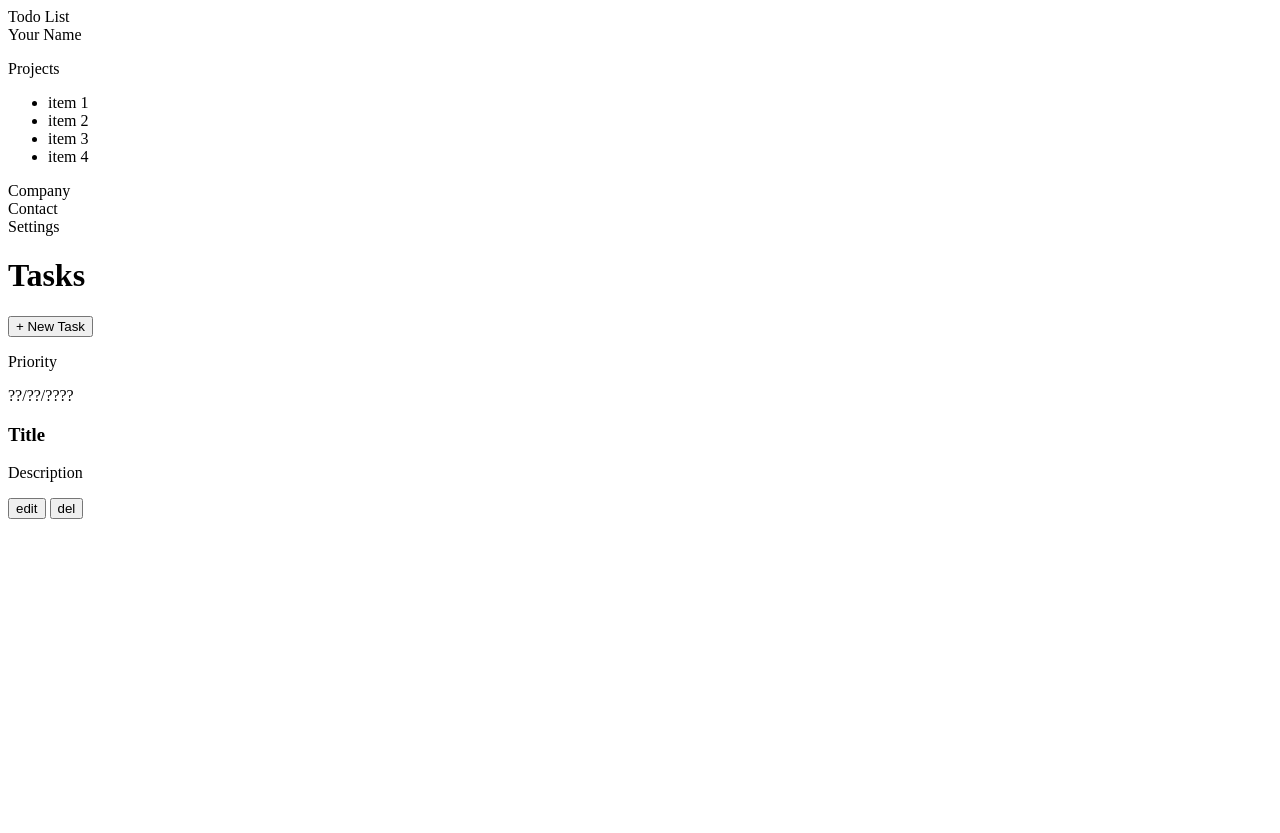
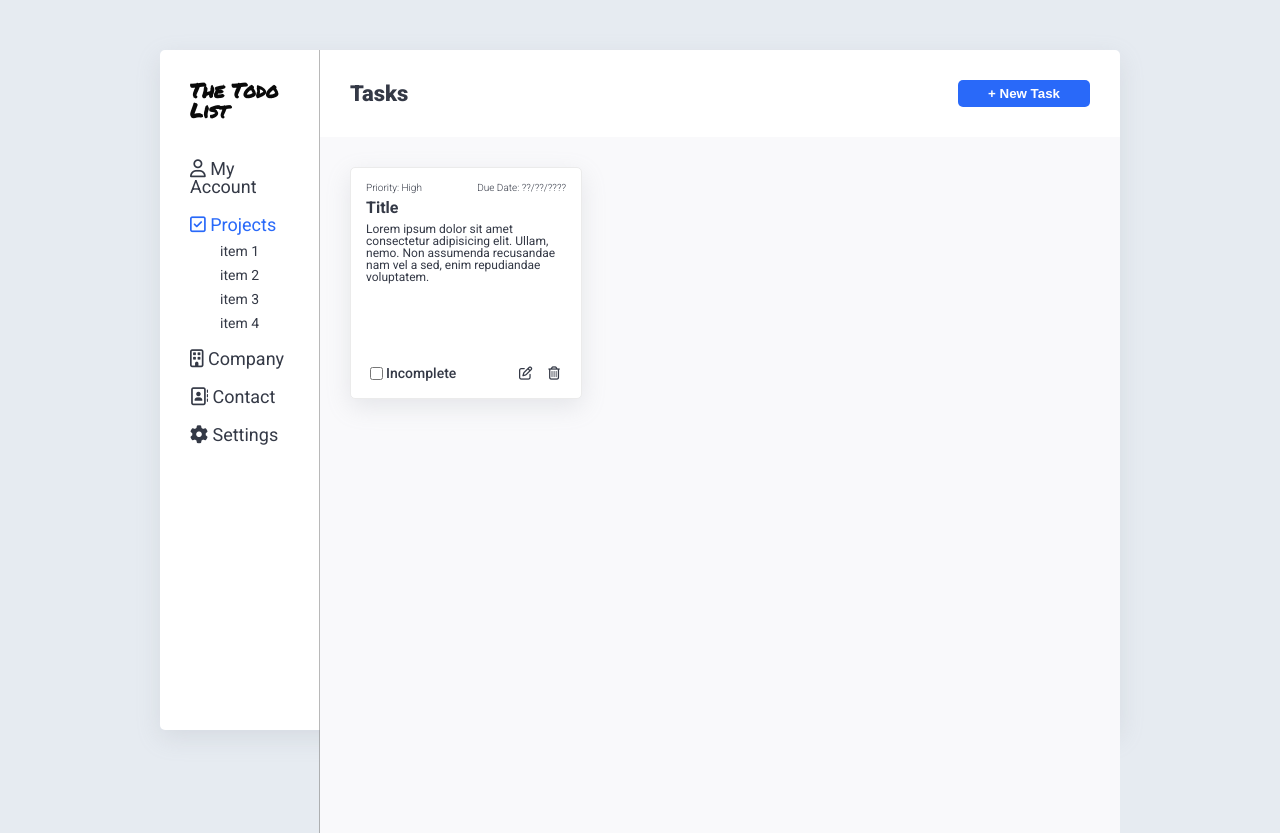
Before and after one commit to jvictormorais/todo-list, a plain HTML site: page index.html in a window 1280 px wide. Before the commit the page ends 800 px from the top, so only its background shows below. Drawn offline with Linux system fonts and the light colour scheme.

Commit message:
Add style and modify html

```diff
--- a/index.html
+++ b/index.html
@@ -5,13 +5,36 @@
     <meta http-equiv="X-UA-Compatible" content="IE=edge" />
     <meta name="viewport" content="width=device-width, initial-scale=1.0" />
     <title>Todo list</title>
+    <script
+      src="https://kit.fontawesome.com/29d0650de4.js"
+      crossorigin="anonymous"
+    ></script>
+    <link rel="preconnect" href="https://fonts.googleapis.com" />
+    <link rel="preconnect" href="https://fonts.gstatic.com" crossorigin />
+    <link rel="preconnect" href="https://fonts.googleapis.com" />
+    <link rel="preconnect" href="https://fonts.gstatic.com" crossorigin />
+    <link
+      href="https://fonts.googleapis.com/css2?family=Permanent+Marker&family=Roboto:wght@300;400;500;700;900&display=swap"
+      rel="stylesheet"
+    />
+    <link rel="stylesheet" href="reset.css" />
+    <link rel="stylesheet" href="styles.css" />
+    <script src="app.js" defer></script>
   </head>
   <body>
+    <div class="container">
+      <!-- SIDE BAR -->
+
       <div class="side-bar">
-      <div class="logo">Todo List</div>
-      <div class="account">Your Name</div>
+        <div class="logo">The Todo List</div>
+        <div class="account">
+          <i class="fa-regular fa-user" style="color: #343946"></i> My Account
+        </div>
         <div class="tasks-list">
-        <p>Projects</p>
+          <p>
+            <i class="fa-regular fa-square-check" style="color: #2969f9"></i>
+            Projects
+          </p>
           <ul>
             <li>item 1</li>
             <li>item 2</li>
@@ -19,23 +42,101 @@
             <li>item 4</li>
           </ul>
         </div>
-      <div class="company">Company</div>
-      <div class="contact">Contact</div>
-      <div class="settings">Settings</div>
+        <div class="company">
+          <i class="fa-regular fa-building" style="color: #343946"></i> Company
+        </div>
+        <div class="contact">
+          <i class="fa-regular fa-address-book" style="color: #343946"></i>
+          Contact
+        </div>
+        <div class="settings">
+          <i class="fa-solid fa-gear" style="color: #343946"></i> Settings
+        </div>
       </div>
       <div class="tasks-area">
+        <!-- HEADER -->
+
         <div class="header">
           <h1>Tasks</h1>
-        <button>+ New Task</button>
+          <button class="new-task-btn">+ New Task</button>
         </div>
+
+        <!-- DISPLAY AREA -->
+
         <div class="display-tasks">
-        <div class="task">
-          <p>Priority</p>
-          <p>??/??/????</p>
-          <h3>Title</h3>
-          <p>Description</p>
-          <button class="edit-btn">edit</button>
-          <button class="del-btn">del</button>
+          <div class="task-card">
+            <div class="top">
+              <p id="priority">Priority: High</p>
+              <p id="date">Due Date: ??/??/????</p>
+            </div>
+            <h3 id="title">Title</h3>
+            <p id="description">
+              Lorem ipsum dolor sit amet consectetur adipisicing elit. Ullam,
+              nemo. Non assumenda recusandae nam vel a sed, enim repudiandae
+              voluptatem.
+            </p>
+            <div class="bottom">
+              <div class="checkbox">
+                <input
+                  type="checkbox"
+                  id="status"
+                  name="status"
+                  value="status"
+                />
+                <label for="status"> Incomplete</label>
+              </div>
+              <div class="buttons">
+                <button class="edit-btn">
+                  <i
+                    class="fa-regular fa-pen-to-square"
+                    style="color: #343946"
+                  ></i>
+                </button>
+                <button class="del-btn">
+                  <i class="fa-regular fa-trash-can" style="color: #343946"></i>
+                </button>
+              </div>
+            </div>
+          </div>
+        </div>
+      </div>
+    </div>
+
+    <div class="modal-container">
+      <div class="modal">
+        <form>
+          <label for="inp-title">Title</label>
+          <input id="inp-title" type="text" required />
+          <label for="inp-description">Description</label>
+          <textarea
+            id="inp-description"
+            name="story"
+            rows="5"
+            cols="33"
+          ></textarea>
+          <label for="inp-date">Due date</label>
+          <input id="inp-date" type="date" required />
+          <fieldset>
+            <legend>Priority</legend>
+            <div>
+              <input
+                type="radio"
+                id="low"
+                name="priority"
+                value="low"
+                checked
+              />
+              <label for="low">Low</label>
+              <input type="radio" id="medium" name="priority" value="medium" />
+              <label for="medium">Medium</label>
+              <input type="radio" id="high" name="priority" value="high" />
+              <label for="high">High</label>
+            </div>
+          </fieldset>
+        </form>
+        <div class="modal-btn">
+          <button>Submit</button>
+          <button>Cancel</button>
         </div>
       </div>
     </div>
--- a/styles.css
+++ b/styles.css
@@ -0,0 +1,235 @@
+body {
+  display: flex;
+  justify-content: center;
+  align-items: center;
+  background-color: #e6ebf1;
+  font-family: "Roboto", sans-serif;
+  color: #343946;
+}
+
+.container {
+  background-color: white;
+  display: grid;
+  grid-template-columns: 1fr 5fr;
+  width: 75vw;
+  height: 85vh;
+  margin-top: 50px;
+  box-shadow: rgba(149, 157, 165, 0.2) 0px 8px 24px;
+  border-radius: 5px;
+}
+
+/* SIDEBAR START*/
+
+.side-bar {
+  grid-column: 1/2;
+  border-right: rgba(128, 128, 128, 0.555) solid 1px;
+  display: flex;
+  flex-direction: column;
+  padding: 30px;
+}
+
+.logo {
+  font-size: 20px;
+  font-weight: bold;
+  margin-bottom: 30px;
+  font-family: "Permanent Marker", cursive;
+  color: rgb(10, 10, 10);
+}
+
+.tasks-area {
+  grid-column: 2/3;
+  display: grid;
+  grid-template-rows: 1fr 8fr;
+}
+
+.account,
+.tasks-list p,
+.company,
+.contact,
+.settings {
+  font-size: 18px;
+  margin: 10px 0;
+  font-weight: 400;
+}
+
+.tasks-list p {
+  color: #2969f9;
+}
+
+li {
+  font-size: 14px;
+  margin: 10px;
+  margin-left: 30px;
+}
+
+/* SIDEBAR END */
+
+/* HEADER START */
+
+.header {
+  grid-row: 1/2;
+  display: flex;
+  justify-content: space-between;
+  align-items: center;
+  margin: 30px 30px;
+}
+
+.header h1 {
+  font-size: 22px;
+  font-weight: 900;
+}
+
+.new-task-btn {
+  border: none;
+  background-color: #2969f9;
+  color: white;
+  border-radius: 5px;
+  padding: 6px 30px;
+  font-weight: 700;
+  cursor: pointer;
+}
+
+/* HEADER END */
+
+/* DISPLAY AREA START */
+
+.display-tasks {
+  grid-row: 2/3;
+  background-color: #f9f9fb;
+  height: auto;
+}
+
+/* DISPLAY AREA END */
+
+/* TASK-CARD START*/
+
+.task-card {
+  background-color: white;
+  width: 200px;
+  height: 200px;
+  margin: 30px;
+  padding: 15px;
+  box-shadow: rgba(149, 157, 165, 0.2) 0px 8px 24px;
+  border-radius: 5px;
+  border: 1px rgb(235, 235, 235) solid;
+  display: grid;
+  grid-template-rows: 10px 30px 140px 20px;
+}
+
+.top {
+  display: flex;
+  justify-content: space-between;
+  align-items: center;
+}
+
+#priority {
+  display: flex;
+  align-items: center;
+  font-size: 10px;
+  font-weight: 300;
+}
+
+#date {
+  display: flex;
+  align-items: center;
+  font-size: 10px;
+  font-weight: 300;
+}
+
+#title {
+  display: flex;
+  align-items: center;
+  font-size: 16px;
+  font-weight: 700;
+}
+#description {
+  display: flex;
+  align-items: top;
+  font-size: 12px;
+}
+
+.bottom {
+  display: flex;
+  justify-content: space-between;
+  align-items: center;
+}
+.checkbox {
+  display: flex;
+  font-size: 14px;
+  font-weight: 500;
+  align-items: center;
+}
+
+.buttons button {
+  background-color: transparent;
+  border: none;
+  cursor: pointer;
+}
+
+/* TASK-CARD END*/
+
+/* MODAL START*/
+
+.modal-container {
+  width: 100vw;
+  height: 100vh;
+  position: fixed;
+  top: 0;
+  left: 0;
+  background-color: rgba(0, 0, 0, 0.5);
+  display: none; /* DISPLAY FLEX TO SHOW */
+  z-index: 999;
+  align-items: center;
+  justify-content: center;
+}
+
+.modal {
+  display: flex;
+  flex-direction: column;
+  justify-content: center;
+  align-items: center;
+  padding: 40px;
+  background-color: white;
+  border-radius: 10px;
+  width: 300px;
+  height: 400px;
+}
+
+.modal form {
+  display: flex;
+  flex-direction: column;
+}
+
+.modal label {
+  font-size: 14px;
+  width: 100%;
+  margin: 10px 0;
+}
+
+#inp-date {
+  margin: 10px 0;
+}
+
+#inp-description {
+  height: 100px;
+  vertical-align: text-top;
+  align-items: top;
+}
+
+.modal-btn {
+  display: flex;
+  gap: 20px;
+  margin: 20px;
+}
+
+.modal-btn button {
+  border: none;
+  background-color: #2969f9;
+  color: white;
+  border-radius: 5px;
+  padding: 6px 30px;
+  font-weight: 700;
+  cursor: pointer;
+}
+
+/* MODAL END */
```
Lines whose indentation alone changed are shown as unchanged.
